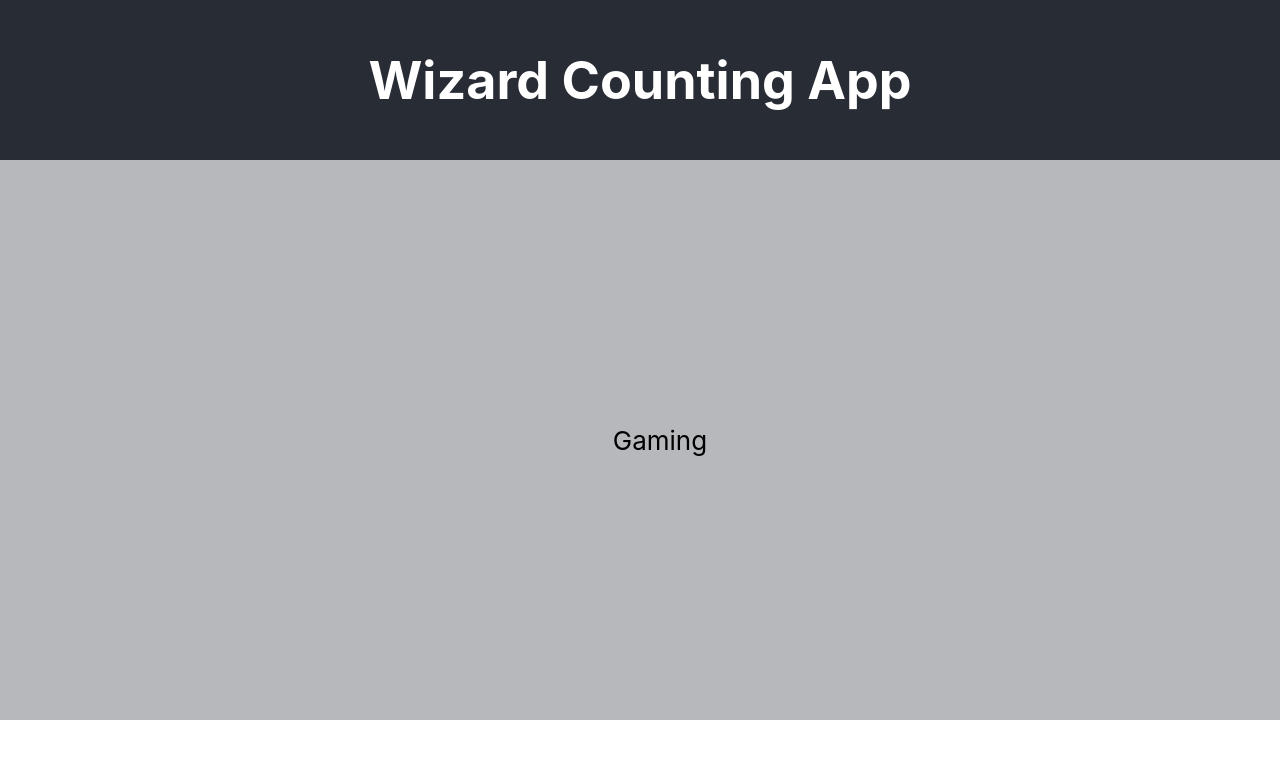
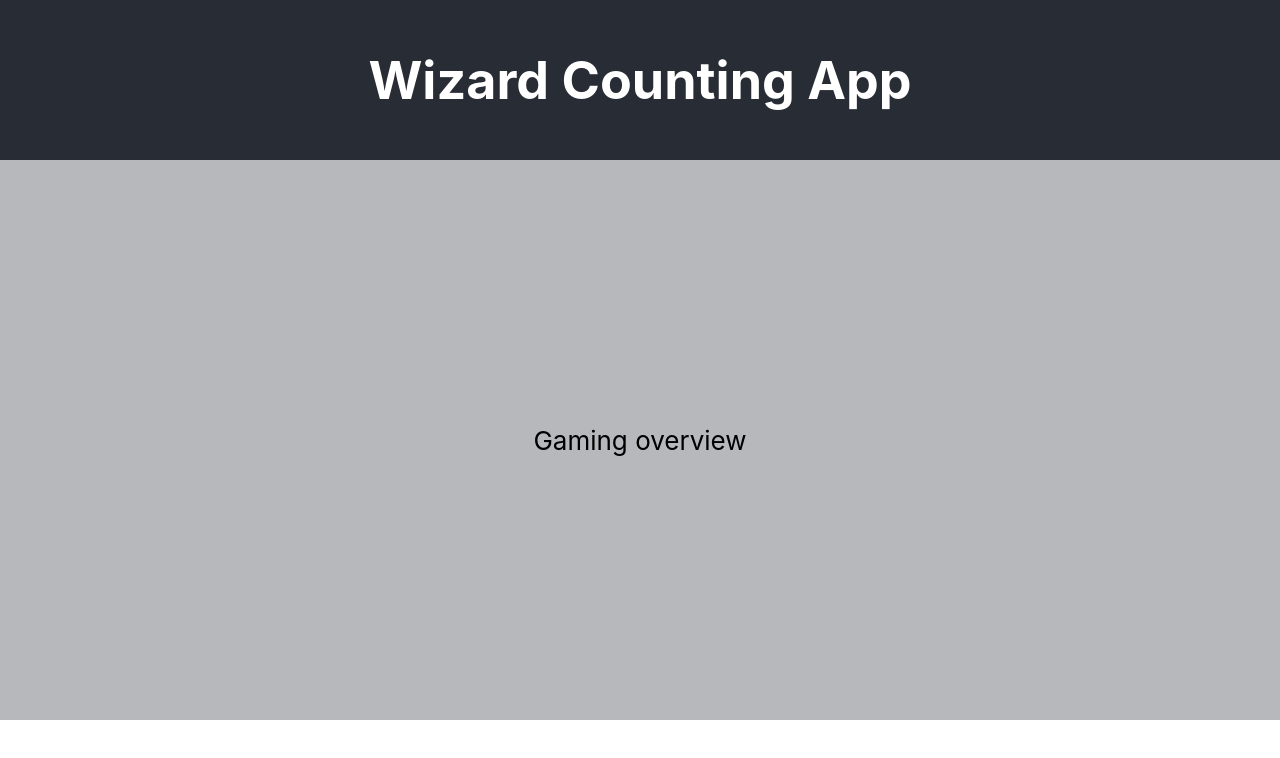
Before and after one commit to till2194/wizard, a React (Create React App) app: page / in a window 1280 px wide. Both pictures are taken after a click on the element "Start game". Shown: the top 758 px of the page. Built offline with nearby package versions, Linux system fonts and the light colour scheme.

Commit message:
Added game window

```diff
--- /dev/null
+++ b/src/App-game.js
@@ -0,0 +1,9 @@
+function Game(props) {
+    return (
+        <div className="game">
+            Gaming overview
+        </div>
+    )
+}
+
+export default Game;
--- a/src/App.js
+++ b/src/App.js
@@ -1,6 +1,7 @@
 import './App.css';
 import NewGame from './App-newGame'
 import React from 'react';
+import Game from './App-game';
 
 class App extends React.Component {
   constructor(props) {
@@ -33,7 +34,7 @@ class App extends React.Component {
         />
         break;
       case "game":
-        main = <dir>Gaming</dir>
+        main = <Game />
         break;
       default:
         main = <dir>Default main (should not happen)</dir>
```
